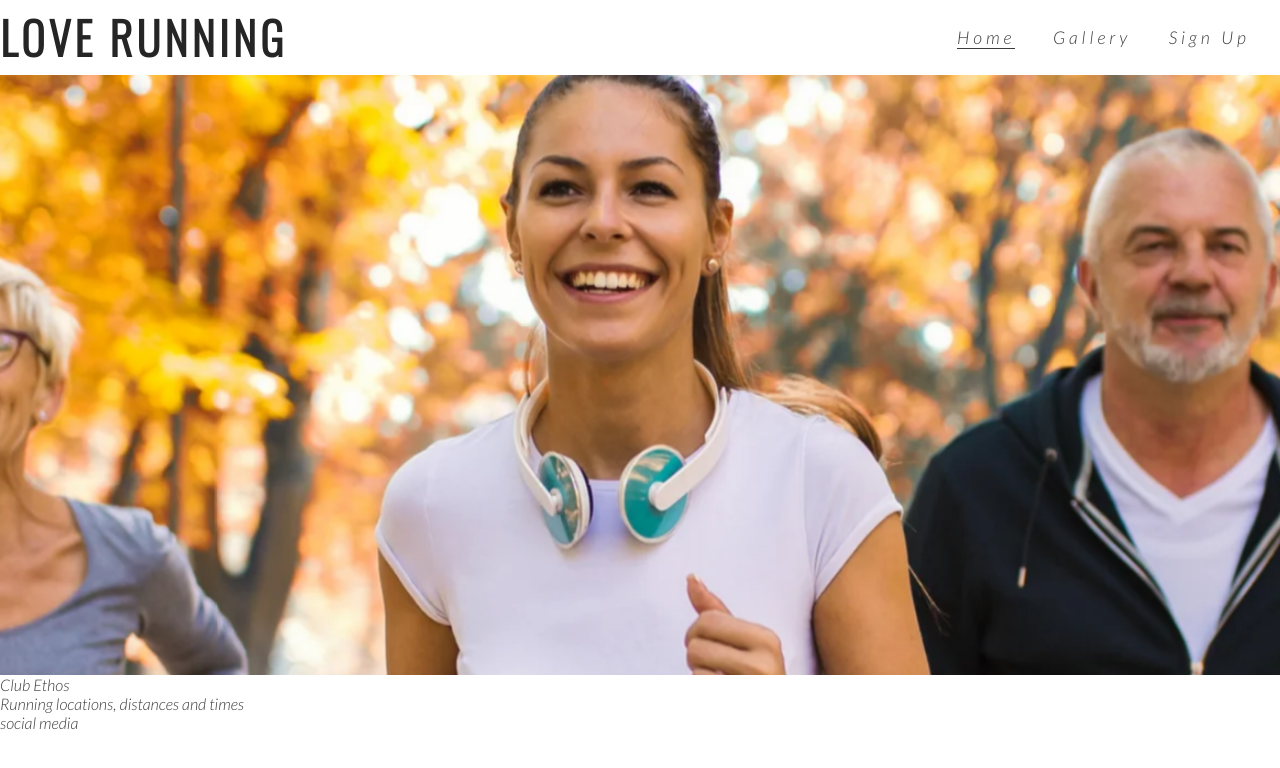
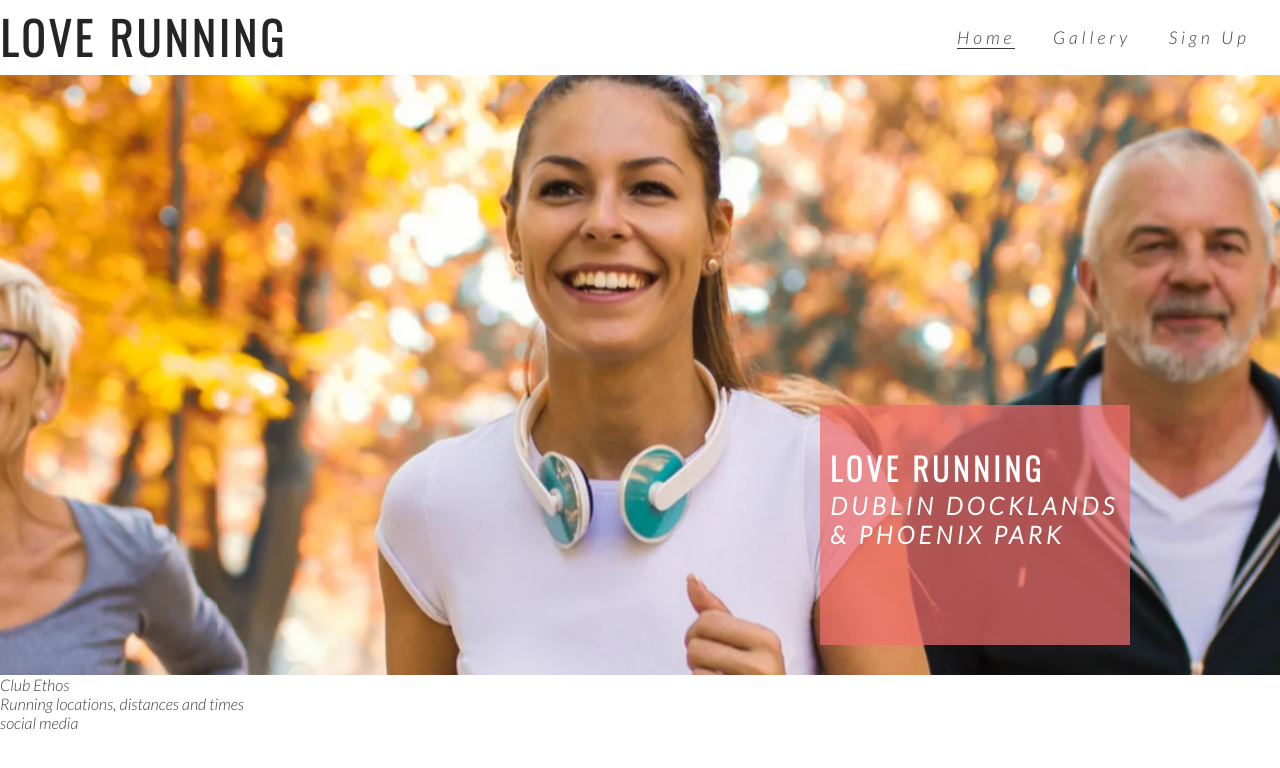
Before and after one commit to shaneforde5613/love-running, a plain HTML site: page index.html in a window 1280 px wide. Drawn offline with nearby package versions, Linux system fonts and the light colour scheme.

Commit message:
Add text and style

```diff
--- a/assets/css/style.css
+++ b/assets/css/style.css
@@ -52,6 +52,11 @@ h1, h2{
   height: 600px;
   width:100%;
   overflow:hidden;
+  position: relative;
+}
+
+#cover-text, #cover-text h2{
+  color: #fff;
 }
 
 #hero-image{
@@ -72,3 +77,22 @@ h1, h2{
     transform: scale(1.1);
   }
 }
+
+#cover-text{
+  font-size:130%;
+  font-size: Oswald, sans-serif;
+  text-transform: uppercase;
+  letter-spacing: 4px;
+
+  width: 300px;
+  height: 200px;
+
+  padding-top: 40px;
+  padding-left: 10px;
+
+  background-color: rgba(241, 109, 107, .7);
+
+  bottom: 30px;
+  right: 150px;
+  position:absolute;
+}
--- a/index.html
+++ b/index.html
@@ -32,7 +32,14 @@
         </nav>
     </header>
     <section id="hero-outer">
-        <div id="hero-image"></div>>
+        <div id="hero-image"></div>
+        <div id="cover-text">
+        <h2>Love Running</h2>
+        <h3>Dublin Docklands & Phoenix Park</h3>
+    </div>
+        </section>
+        </section>
+        </section>
     </section>
     <section>
         Club Ethos
```
